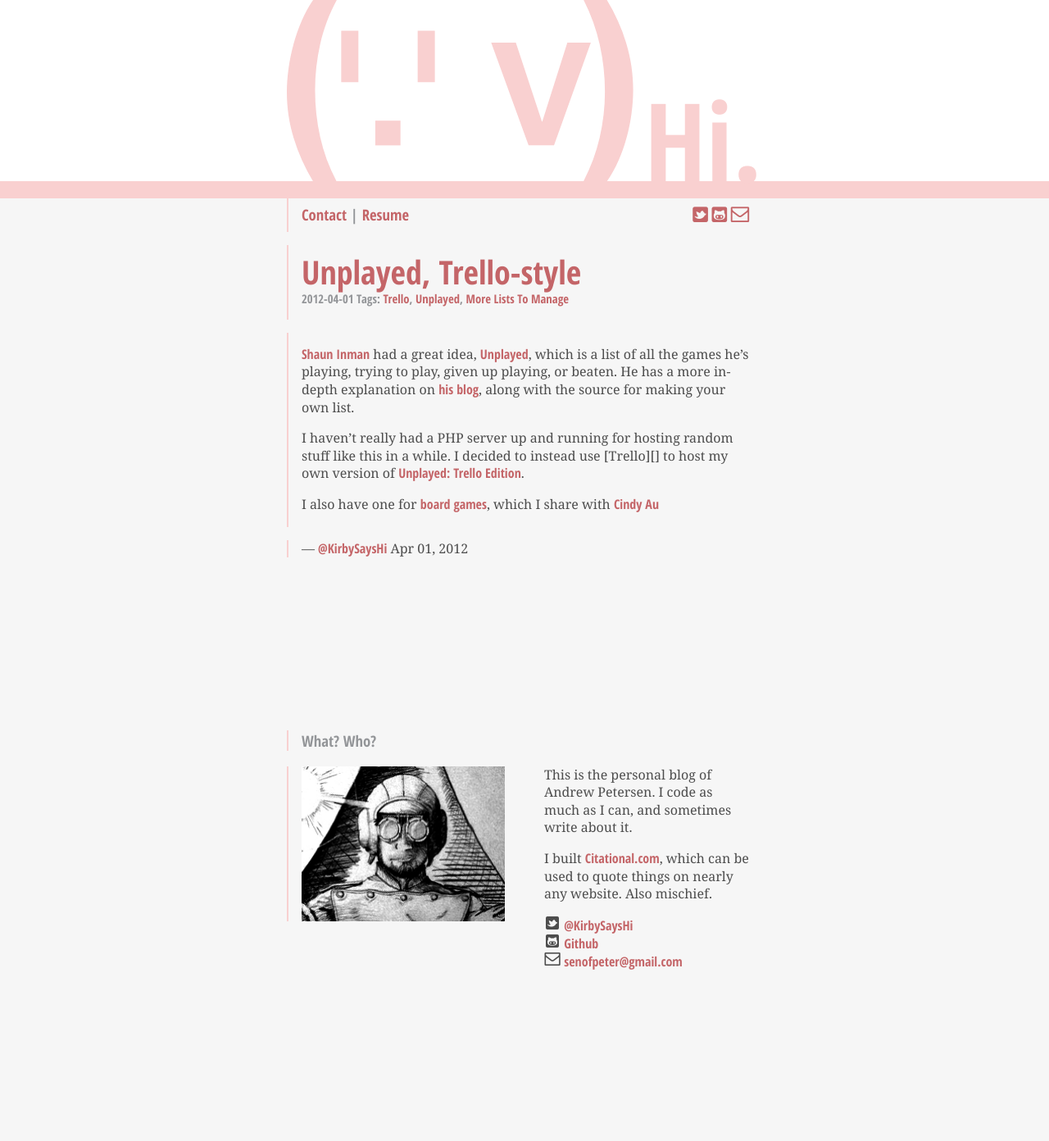
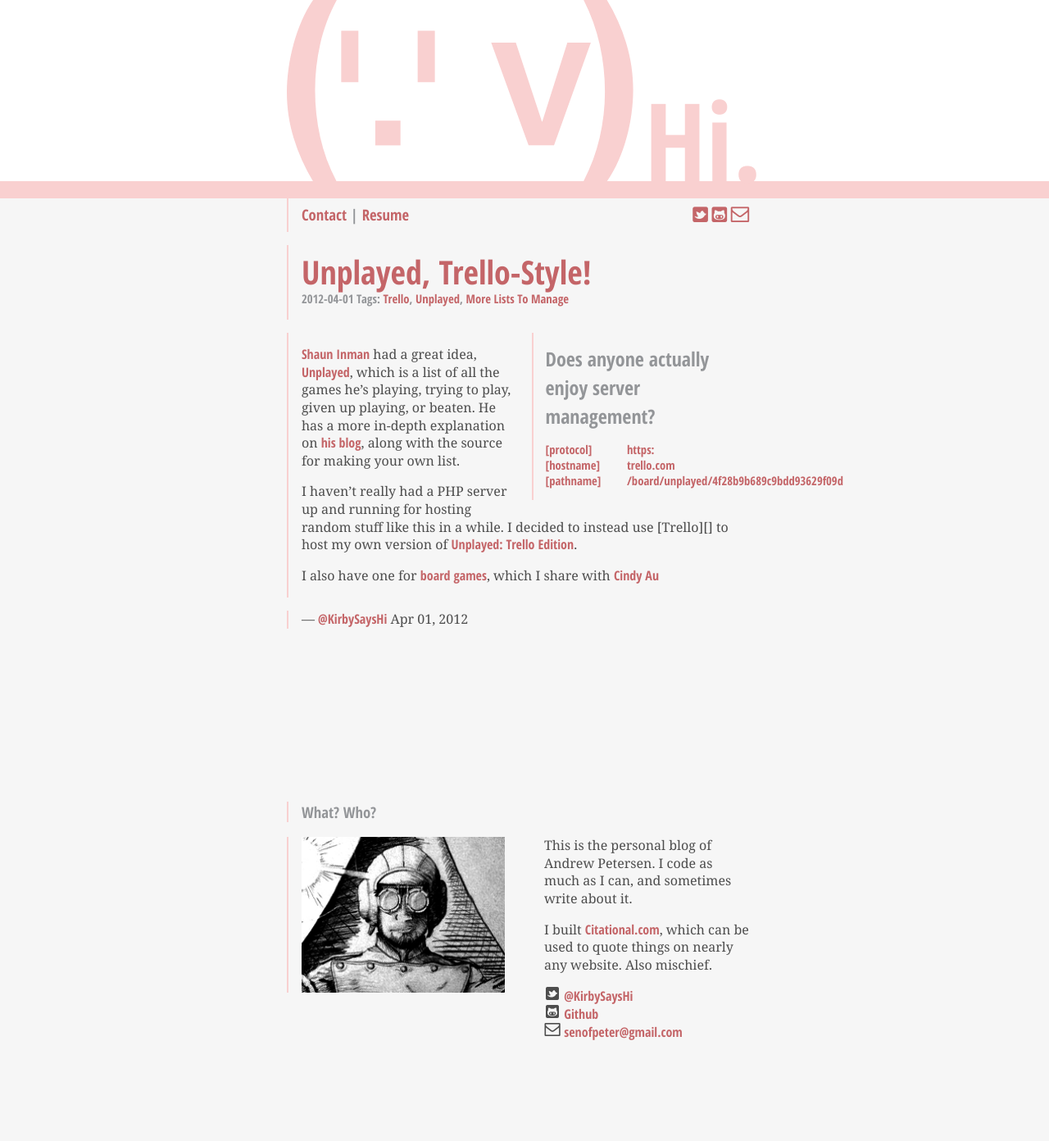
Before and after one commit to kirbysayshi/kirbysayshi.github.com, a Jekyll site: the page built from _posts/2012-04-01-unplayed-trello-style.md, in a window 1280 px wide. Shown: the whole page at 82% size. Built offline with Jekyll 4.4.1, drawn with Linux system fonts in a browser that asks for light colours; nearby versions of some CDN libraries; before the commit the page ends 1305 px from its top, so only the background shows below that.

Commit message:
unplayed oneliner

```diff
--- a/_posts/2012-04-01-unplayed-trello-style.md
+++ b/_posts/2012-04-01-unplayed-trello-style.md
@@ -1,6 +1,7 @@
 ---
-title: Unplayed, Trello-style
 layout: post
+title: 'Unplayed, Trello-Style!'
+oneliner: Does anyone actually enjoy server management?
 projecturl: https://trello.com/board/unplayed/4f28b9b689c9bdd93629f09d
 categories:
   - Games
```
